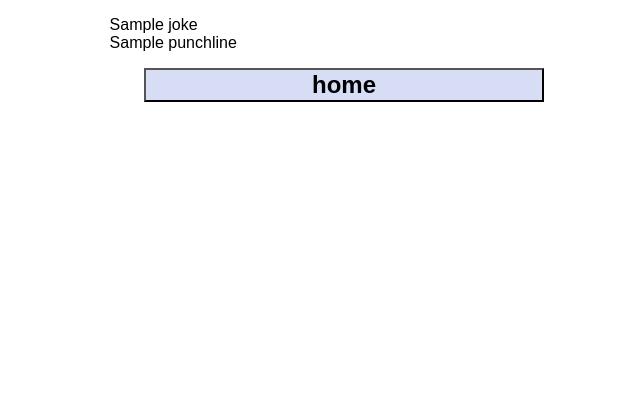
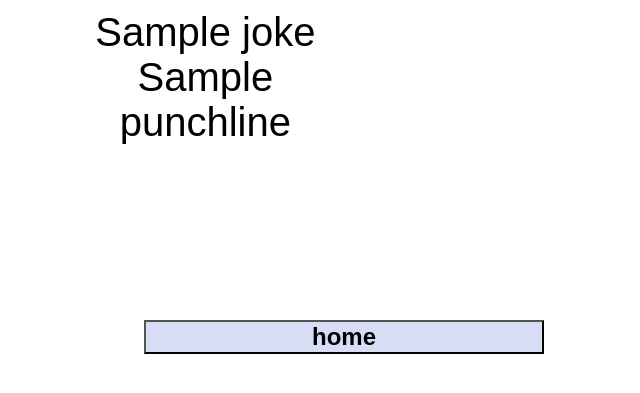
Before and after one commit to vremaker/FelineGroovyUpdated, a Flask app: template templates/feed.html in a window 1280 px wide. Shown: the part 193-586 px from the top of the page, without its empty margins (296-936 px from the left). Run offline with Flask 2, Linux system fonts and the light colour scheme; the template is opened without the code that fills it: most values are stand-ins (such as "Sample title", 1, 10 or a date in 2020); some web fonts are replaced.

Commit message:
hoping for heroku

```diff
--- a/main.py
+++ b/main.py
@@ -39,4 +39,4 @@ if __name__ == "__main__":
     # Used when running locally only.
     # When deploying to Google AppEngine, a webserver process will
     # serve your app.
-    app.run(host="localhost", port=5000, debug=True)
+    app.run()
--- a/templates/feed.html
+++ b/templates/feed.html
@@ -74,10 +74,18 @@
             display: block;
             height:300px;
             width: auto;
+            margin:5px;
         }
         #woo {
             width: 100%;
             text-align: center;
+        }
+        .joke {
+            text-align: center;
+            font-size: 30pt;
+            margin:10px;
+            height:300px;
+            width: 300px;
         }
 
     </style>
@@ -98,7 +106,7 @@
         {% if g.__class__.__name__ == "Photo" %}
         <img src={{g.img}} alt={{g.alt}}/>
         {% else %}
-        <p>{{g.joke}} <br /> {{g.punchline}}</p>
+        <p class="joke">{{g.joke}} <br /> {{g.punchline}}</p>
         {%endif%}
     {% endfor%}
     <br />
```
